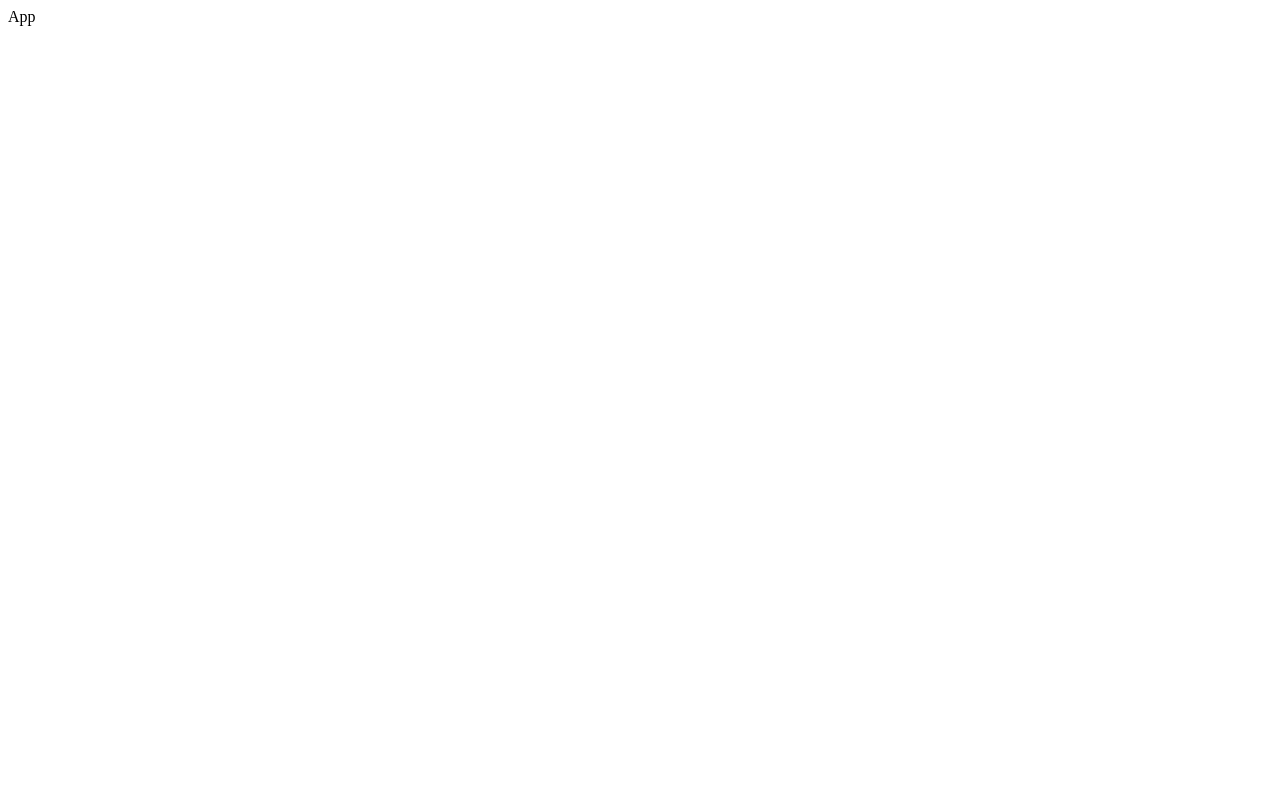
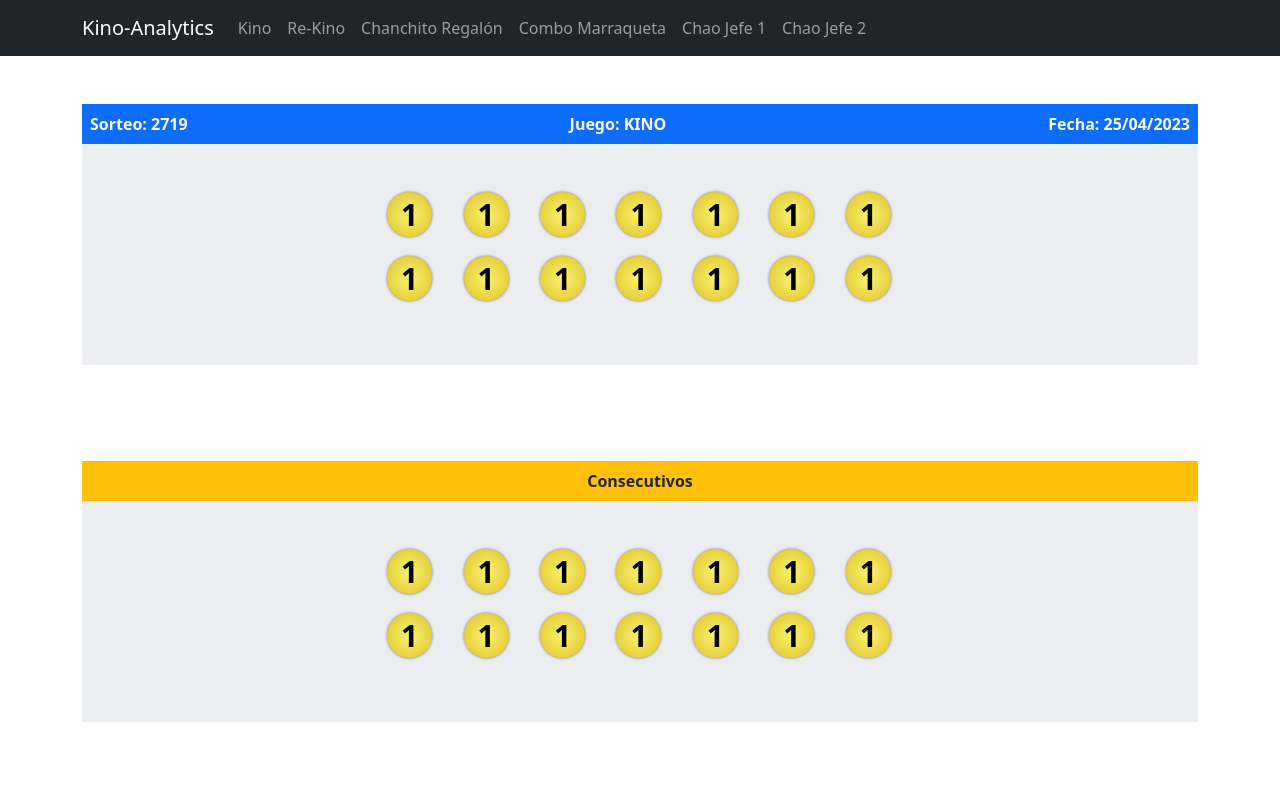
Before and after one commit to javiercollao/lottery-simulator, a React (Create React App) app: page / in a window 1280 px wide. Shown: the top 800 px of the page. Built offline with nearby package versions, Linux system fonts and the light colour scheme.

Commit message:
NumbersKino component added

```diff
--- a/src/components/App.jsx
+++ b/src/components/App.jsx
@@ -1,7 +1,14 @@
 import React from 'react'
+import NavbarKino from './NavbarKino'
+import NumbersBox from './NumbersBox'
 
 export default function App() {
   return (
-    <div>App</div>
+    <>
+        <NavbarKino />
+        <NumbersBox content="main"/>
+        <NumbersBox content="consecutive"/>
+        <NumbersBox content="alone"/>
+    </>
   )
 }
--- /dev/null
+++ b/src/components/Ball.jsx
@@ -0,0 +1,11 @@
+import React from 'react'
+
+export default function Ball(props) {
+  return (
+    <>
+        <li>
+            <span className="bola">1</span>
+        </li>
+    </>
+  )
+}
--- /dev/null
+++ b/src/components/NavbarKino.jsx
@@ -0,0 +1,27 @@
+import Container from 'react-bootstrap/Container';
+import Nav from 'react-bootstrap/Nav';
+import Navbar from 'react-bootstrap/Navbar';
+import NavDropdown from 'react-bootstrap/NavDropdown';
+
+function NavbarKino() {
+  return (
+    <Navbar bg="dark" variant="dark" expand="lg">
+      <Container>
+        <Navbar.Brand href="#home">Kino-Analytics</Navbar.Brand>
+        <Navbar.Toggle aria-controls="basic-navbar-nav" />
+        <Navbar.Collapse id="basic-navbar-nav">
+          <Nav className="me-auto">
+            <Nav.Link href="#home">Kino</Nav.Link>
+            <Nav.Link href="#link">Re-Kino</Nav.Link>
+            <Nav.Link href="#link">Chanchito Regalón</Nav.Link>
+            <Nav.Link href="#link">Combo Marraqueta</Nav.Link>
+            <Nav.Link href="#link">Chao Jefe 1</Nav.Link>
+            <Nav.Link href="#link">Chao Jefe 2</Nav.Link>
+          </Nav>
+        </Navbar.Collapse>
+      </Container>
+    </Navbar>
+  );
+}
+
+export default NavbarKino;
--- /dev/null
+++ b/src/components/NumbersBox.jsx
@@ -0,0 +1,27 @@
+import React from 'react'
+import NumbersContainer from './NumbersContainer'
+import NumbersBoxHeaderMain from './NumbersBoxHeaderMain'
+import NumbersBoxHeaderTitle from './NumbersBoxHeaderTitle'
+
+export default function NumbersBox({content}) {
+  let header;
+
+  if (content === "main") {
+    header = <NumbersBoxHeaderMain />;
+  } else if (content === "consecutive") {
+    header = <NumbersBoxHeaderTitle title="Consecutivos" />;
+  }else{
+    header = <NumbersBoxHeaderTitle title="Sueltos" />;
+  }
+
+  return (
+    <div className="container py-5">
+        {header}
+        <div className="p-5 bg-grey rounded-bottom-3">
+            <div className="container">
+              <NumbersContainer />
+            </div>
+        </div>
+    </div>
+  )
+}
--- /dev/null
+++ b/src/components/NumbersBoxHeaderMain.jsx
@@ -0,0 +1,13 @@
+import React from 'react'
+
+export default function NumbersBoxHeaderMain(props) {
+  return (
+    <>
+        <div className="p-2 bg-primary rounded-top-3 d-flex justify-content-between">
+            <span className="fw-bold text-light">Sorteo: 2719</span>
+            <span className="fw-bold text-light">Juego: KINO</span>
+            <span className="fw-bold text-light">Fecha: 25/04/2023</span>
+        </div>
+    </>
+  )
+}
--- /dev/null
+++ b/src/components/NumbersBoxHeaderTitle.jsx
@@ -0,0 +1,11 @@
+import React from 'react'
+
+export default function NumbersBoxHeaderTitle({title}) {
+  return (
+    <>
+        <div className="p-2 bg-warning rounded-top-3 d-flex justify-content-center">
+            <span className="fw-bold">{title}</span>
+        </div>
+    </>
+  )
+}
--- /dev/null
+++ b/src/components/NumbersContainer.jsx
@@ -0,0 +1,26 @@
+import React from 'react'
+import Ball from './Ball'
+
+export default function NumbersContainer() {
+  return (
+    <>
+        <ul className="numeros">
+                 <Ball />
+                 <Ball />
+                 <Ball />
+                 <Ball />
+                 <Ball />
+                 <Ball />
+                 <Ball />
+                 <Ball />
+                 <Ball />
+                 <Ball />
+                 <Ball />
+                 <Ball />
+                 <Ball />
+                 <Ball />
+        </ul>
+
+    </>
+  )
+}
--- a/src/index.js
+++ b/src/index.js
@@ -1,6 +1,8 @@
 import React from 'react';
 import ReactDOM from 'react-dom/client';
 import App from './components/App';
+import 'bootstrap/dist/css/bootstrap.min.css'
+import '../src/styles/kino.css'
 
 const root = ReactDOM.createRoot(document.getElementById('root'));
 root.render(
--- a/src/styles/kino.css
+++ b/src/styles/kino.css
@@ -76,6 +76,10 @@
     background-color: #fe0a00;
 }
 
+.bg-grey{
+    background-color: #ebedf0;
+}
+
 .bola-noSeleccionada{
     background-color: #fff;
     background-image: -webkit-gradient(radial, center center, 0, center center, 460, from(#fff), to(#57f4f2));
```
Also changed, not shown: package.json (+12 -0 lines), src/index.html (line endings or trailing spaces).
